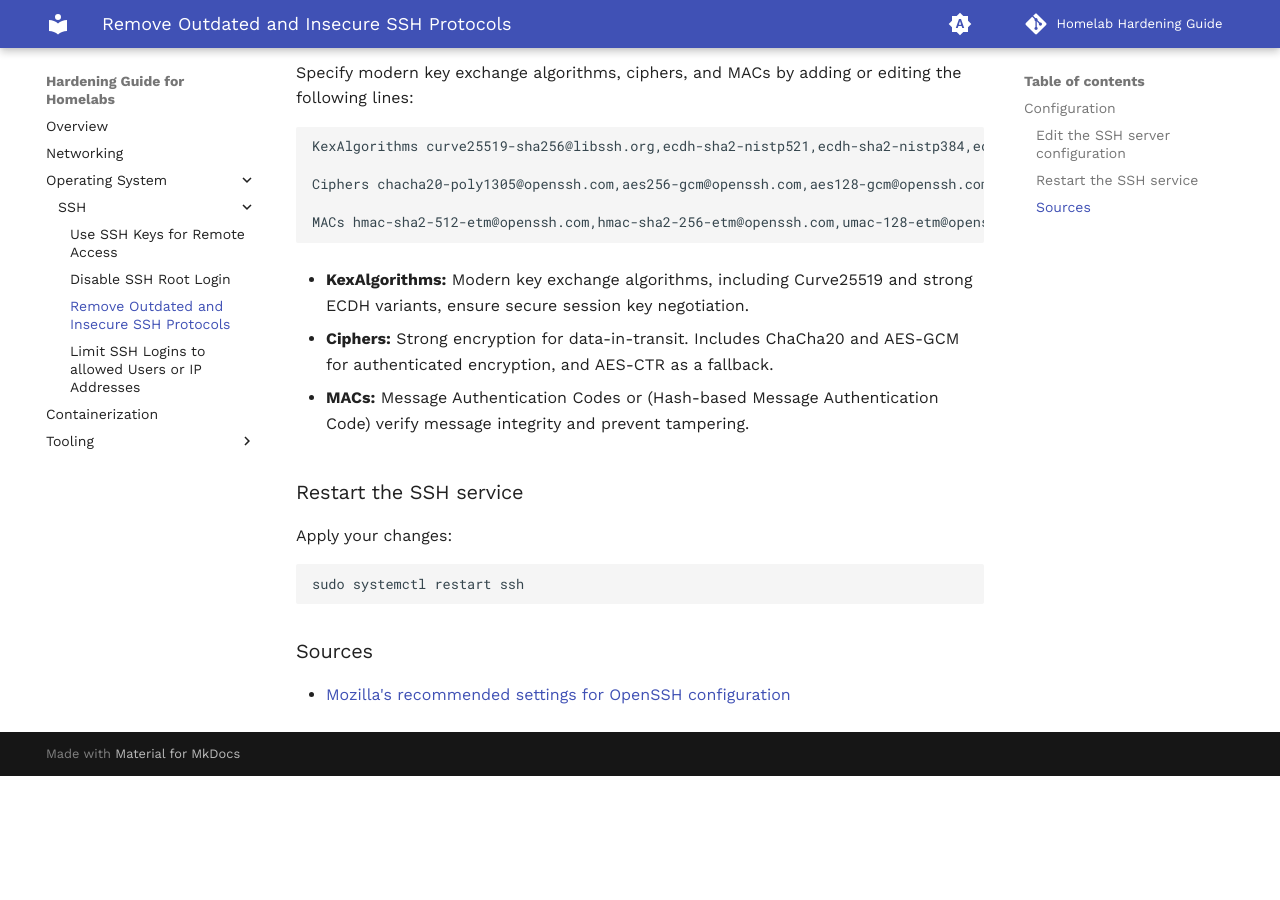
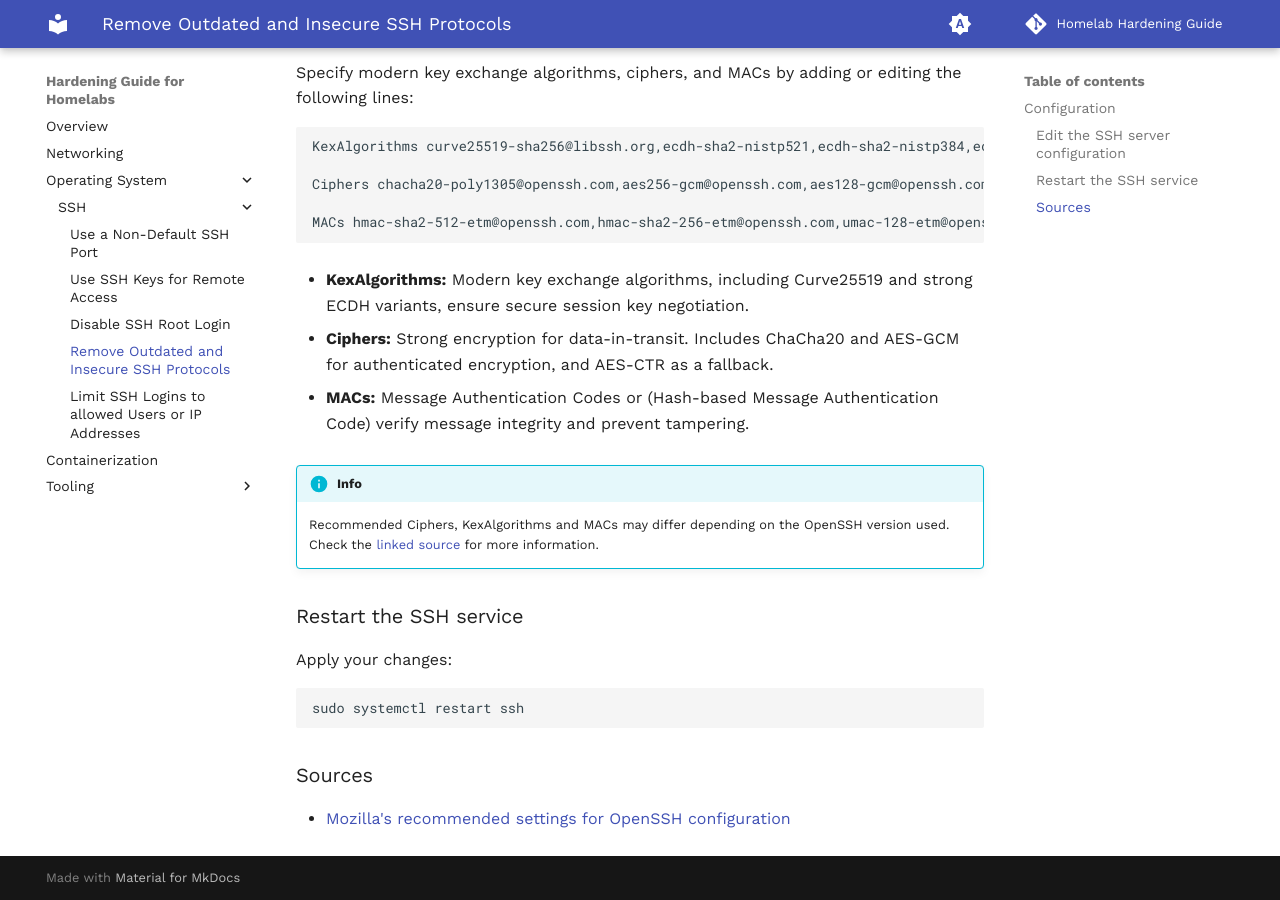
Before and after one commit to xFuture603/homelab-hardening-guide, an MkDocs documentation site: the page built from docs/os/ssh/remove-outdated-protocols.md, in a window 1280 px wide and 900 px high, scrolled down 576 px. Built offline with MkDocs 1.6.1 and Material for MkDocs 9.7.7, drawn with Linux system fonts in a browser that asks for light colours; comment, search, counter and statistics services are not loaded; before the commit the page ends 1352 px from its top, so only the background shows below that.

Commit message:
docs: added non standard ssh port

```diff
--- a/docs/os/ssh/remove-outdated-protocols.md
+++ b/docs/os/ssh/remove-outdated-protocols.md
@@ -40,6 +40,12 @@
   (Hash-based Message Authentication Code) verify message integrity and prevent
   tampering.
 
+!!! info
+
+    Recommended Ciphers, KexAlgorithms and MACs may differ depending on the
+    OpenSSH version used.
+    Check the [linked source][mozilla-openssh-settings] for more information.
+
 ### Restart the SSH service
 
 Apply your changes:
--- a/mkdocs.yml
+++ b/mkdocs.yml
@@ -27,10 +27,11 @@
     - os/index.md
     - SSH:
       - os/ssh/index.md
+      - os/ssh/non-standard-port.md
       - os/ssh/ssh-keys.md
       - os/ssh/disable-root-login.md
       - os/ssh/remove-outdated-protocols.md
-      - os/ssh/limit-ssh-logins-to-user-or-ip.md
+      - os/ssh/limit-logins-to-user-or-ip.md
   - Containerization:
     - containerization/index.md
   - Tooling:
```
Also changed, not shown: docs/os/ssh/non-standard-port.md (added, +66 -0 lines), docs/os/ssh/limit-logins-to-user-or-ip.md (renamed from docs/os/ssh/limit-ssh-logins-to-user-or-ip.md), 1 other file.
